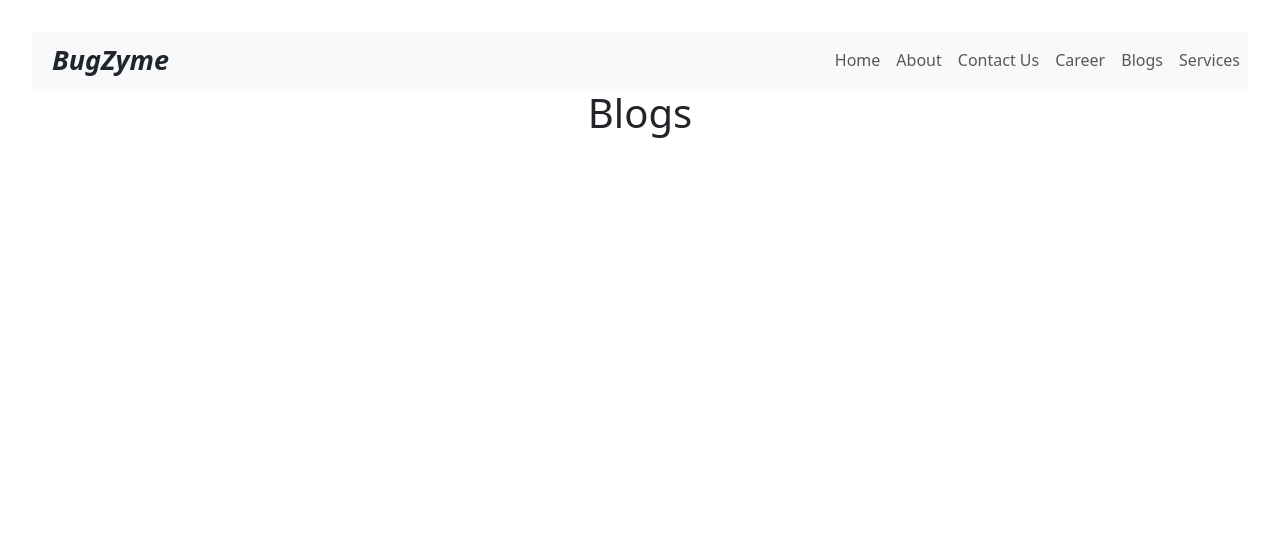
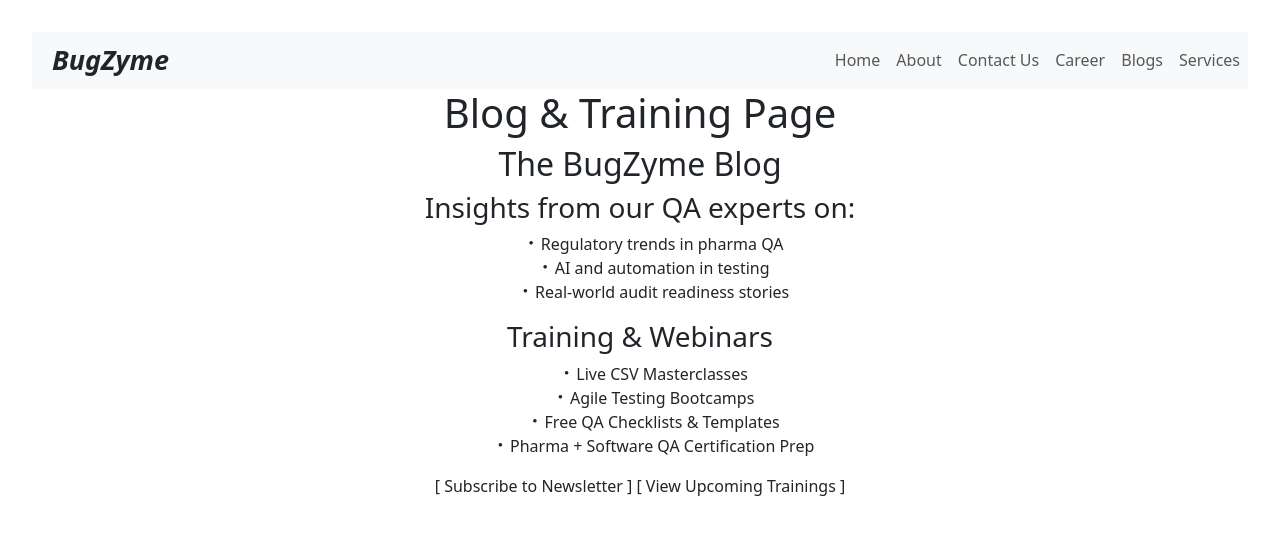
Before and after one commit to Awadheshpd/bugzyme, a React (Vite) app in the folder frontend/BugZyme/: page /blogs in a window 1280 px wide. Shown: the top 534 px of the page. Built offline with nearby package versions, Linux system fonts and the light colour scheme.

Commit message:
Added contact us page

```diff
--- a/frontend/BugZyme/src/App.css
+++ b/frontend/BugZyme/src/App.css
@@ -57,3 +57,23 @@
   font-weight: 600;
   font-style: italic;
 }
+
+.services-container,
+.blogs-page {
+  ul {
+    list-style: none;
+  }
+  li {
+    padding-left: var(--icon-space);
+  }
+  li:before {
+    content: "•";
+    font-size: 15px;
+    vertical-align: top;
+    padding-right: 7px;
+    font-family: FontAwesome;
+    display: inline-block;
+    margin-left: calc(var(--icon-space) * -1);
+    width: var(--icon-space);
+  }
+}
--- a/frontend/BugZyme/src/pages/Blogs.jsx
+++ b/frontend/BugZyme/src/pages/Blogs.jsx
@@ -1,3 +1,24 @@
 export default function Blogs() {
-  return <h1>Blogs</h1>;
+  return (
+    <>
+      <div className="blogs-page">
+        <h1>Blog & Training Page</h1>
+        <h2>The BugZyme Blog</h2>
+        <h3>Insights from our QA experts on:</h3>
+        <ul>
+          <li>Regulatory trends in pharma QA</li>
+          <li>AI and automation in testing</li>
+          <li>Real-world audit readiness stories</li>
+        </ul>
+        <h3>Training & Webinars</h3>
+        <ul>
+          <li>Live CSV Masterclasses</li>
+          <li>Agile Testing Bootcamps</li>
+          <li>Free QA Checklists & Templates</li>
+          <li>Pharma + Software QA Certification Prep</li>
+        </ul>
+        <p>[ Subscribe to Newsletter ] [ View Upcoming Trainings ]</p>
+      </div>
+    </>
+  );
 }
--- a/frontend/BugZyme/src/pages/ContactUs.jsx
+++ b/frontend/BugZyme/src/pages/ContactUs.jsx
@@ -1,3 +1,21 @@
 export default function ContactUs() {
-    return <h1>Contact Us</h1>;
+  return (
+    <>
+      <div className="contact-us-container">
+        <h1>Contact Us</h1>
+        <h4>Let’s Talk Quality.</h4>
+        <p>
+          We’re ready to understand your QA challenges and offer audit-ready,
+          future-proof solutions.
+        </p>
+        <p>
+          <a>hello@bugzyme.com</a>
+        </p>
+        <p>
+          <a href="www.bugzyme.com">www.bugzyme.com</a>
+        </p>
+        <p>Based in India | Serving Clients Globally</p>
+      </div>
+    </>
+  );
 }
--- a/frontend/BugZyme/src/pages/Services.jsx
+++ b/frontend/BugZyme/src/pages/Services.jsx
@@ -1,6 +1,7 @@
 export default function Services() {
   return (
     <>
+      <div className="services-container">
         <h1>Services</h1>
         <h3>Pharma QA & Compliance</h3>
         <ul>
@@ -22,6 +23,7 @@
           <li>E2E Testing</li>
           <li>AI-Powered Defect Prediction</li>
         </ul>
+      </div>
     </>
   );
 }
```
Lines whose indentation alone changed are shown as unchanged.
